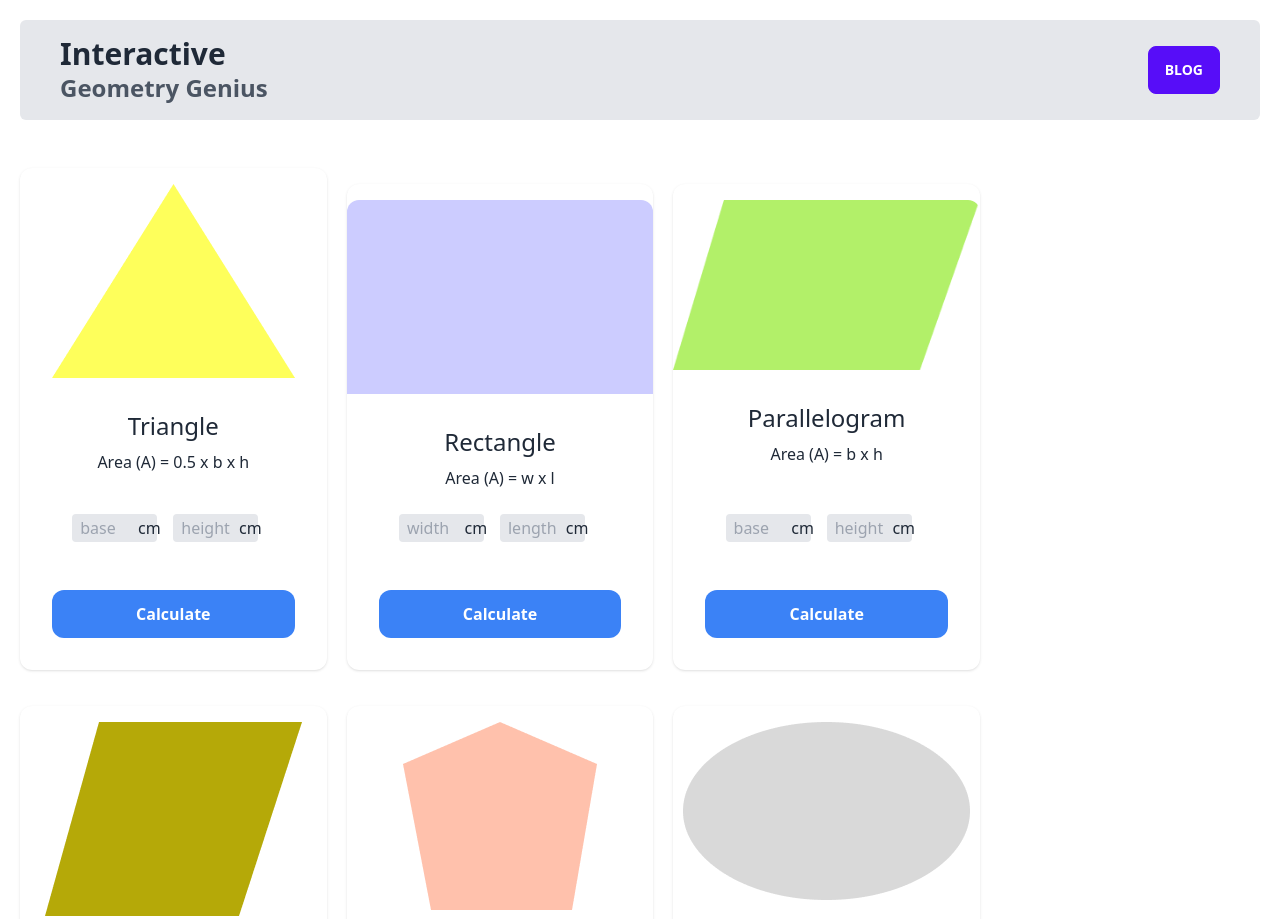
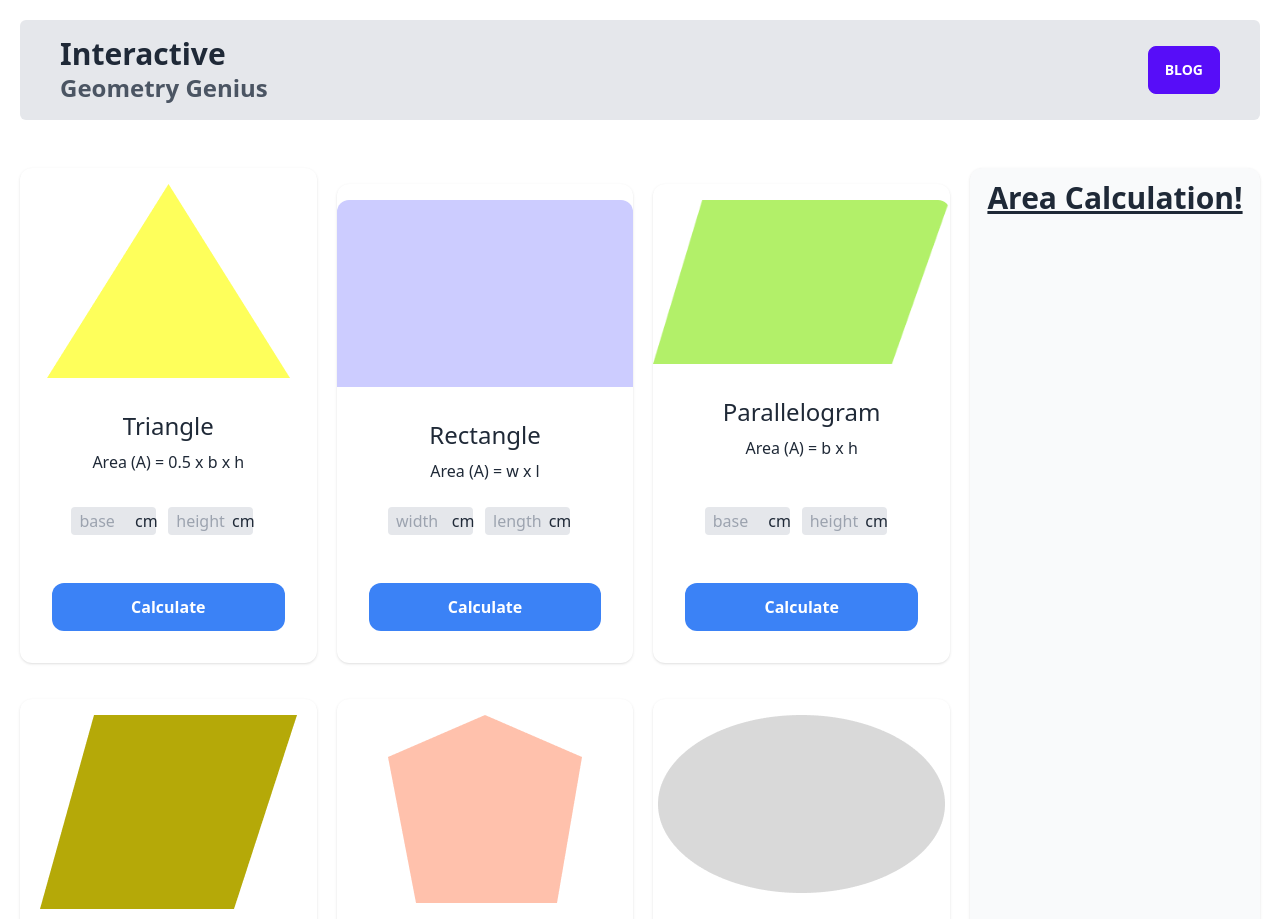
Before and after one commit to byteFarhan/geometry-genius, a plain HTML site: page index.html in a window 1280 px wide. Shown: the top 919 px of the page. Drawn offline with nearby package versions, Linux system fonts and the light colour scheme.

Commit message:
area calculation section  is added.

```diff
--- a/index.html
+++ b/index.html
@@ -56,8 +56,8 @@
             <button class="btn btn-primary text-white">Blog</button>
         </nav>
     </header>
-    <main>
-        <section class="my-12 mx-5 grid lg:grid-cols-3 md:grid-cols-2 grid-cols-1 gap-5  lg:space-y-4 lg:w-3/4">
+    <main class="flex flex-col lg:flex-row gap-5 mx-5 my-12">
+        <section class="  grid lg:grid-cols-3 md:grid-cols-2 grid-cols-1 gap-5  lg:space-y-4 lg:w-3/4">
             <!-- card item-1 -->
             <div class="card  bg-base-100 shadow rounded-xl pt-4 text-center">
                 <figure><img src="./images/triangle.png" alt="loading..." /></figure>
@@ -203,8 +203,9 @@
                 </div>
             </div>
 
-
-
+        </section>
+        <section class="shadow flex-1 rounded-xl bg-gray-50 text-center p-3 pb-32 lg:pb-0">
+            <h1 class="text-3xl font-semibold underline">Area Calculation!</h1>
         </section>
     </main>
     <footer></footer>
```
